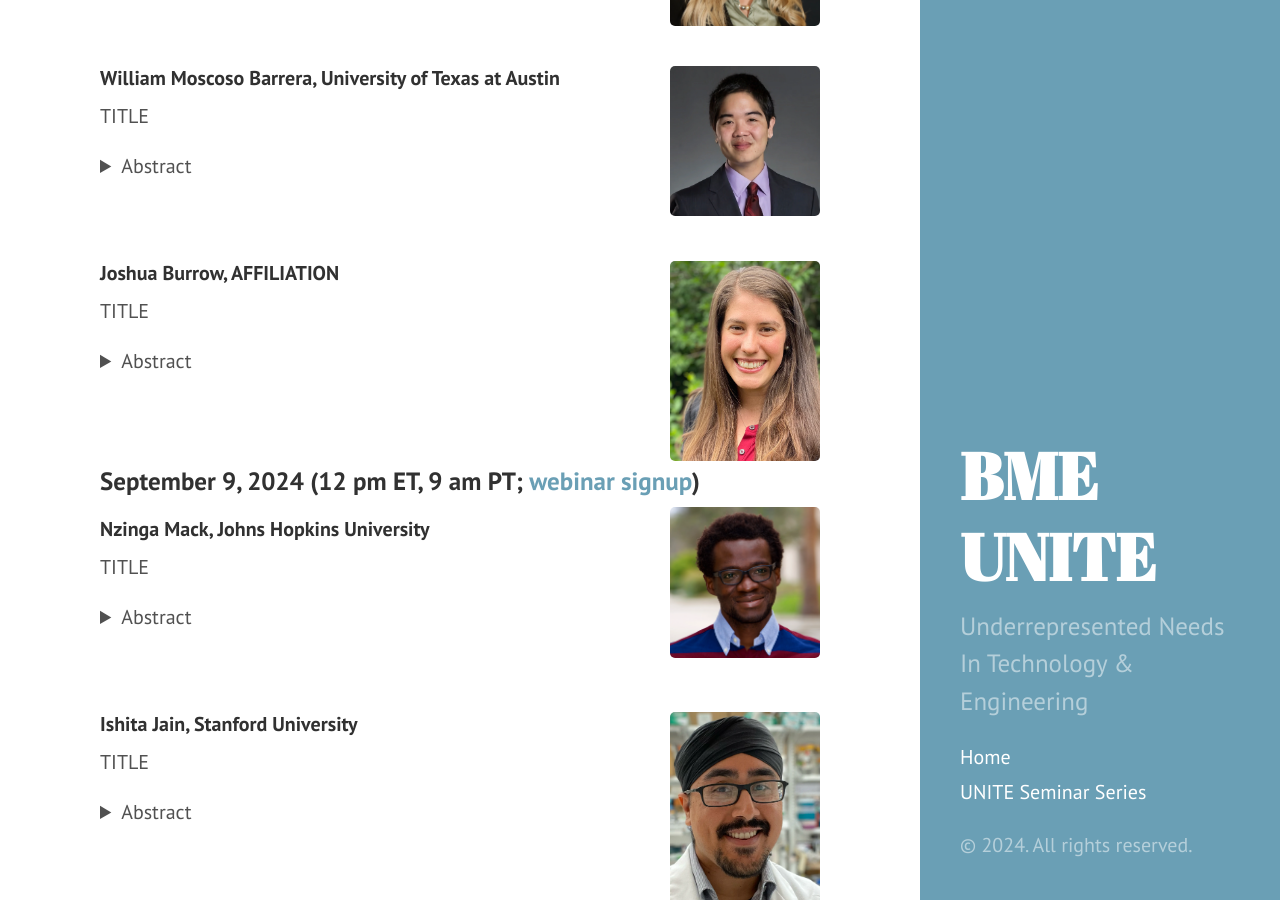
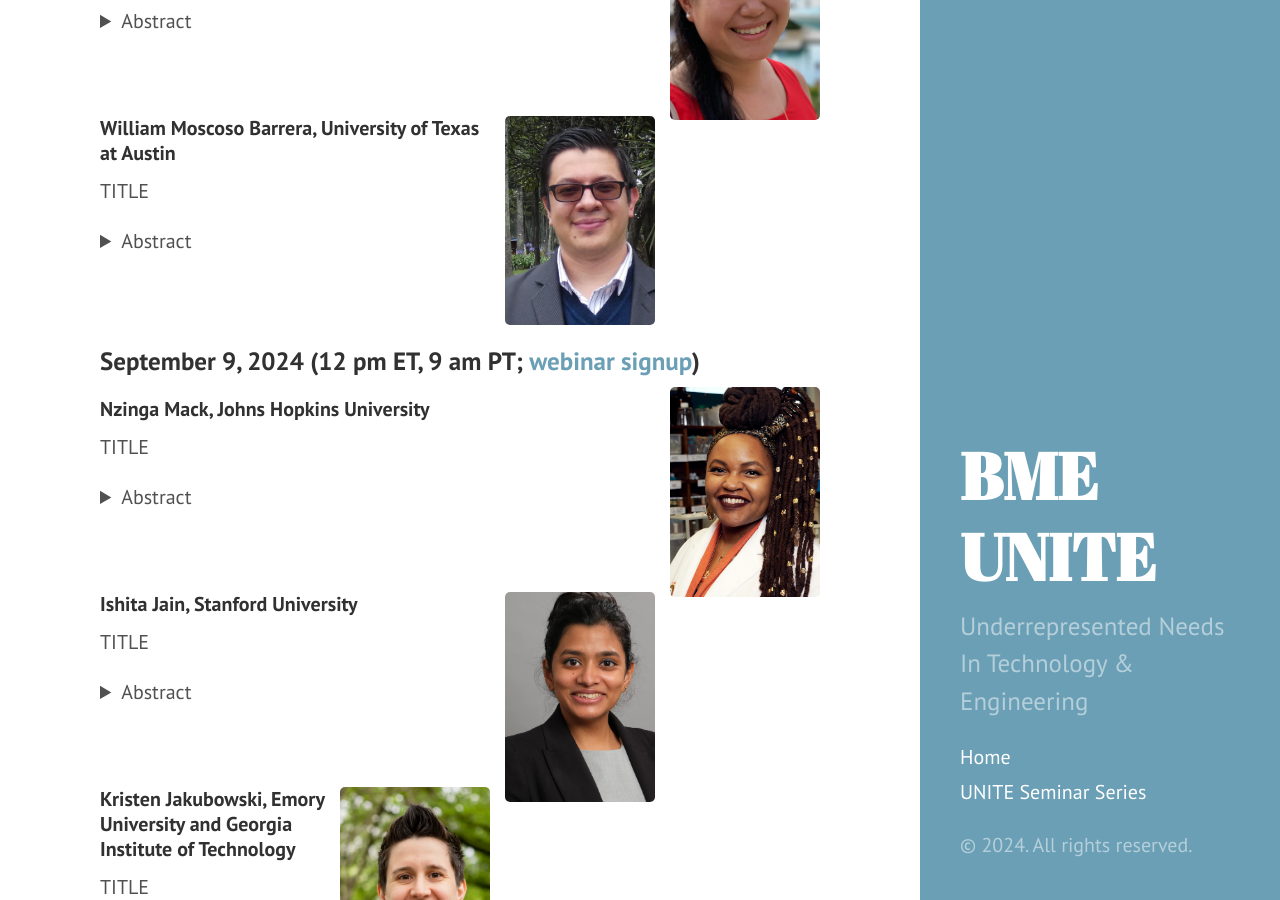
Before and after one commit to BME-UNITE/bmeunite, a Jekyll site: the page built from seminar-schedule.md, in a window 1280 px wide and 900 px high, scrolled down 987 px. Built offline with Jekyll 4.4.1, drawn with Linux system fonts in a browser that asks for light colours; Markdown is read by kramdown in place of the engine named in the settings.

Commit message:
Add photos

```diff
--- a/seminar-schedule.md
+++ b/seminar-schedule.md
@@ -7,7 +7,7 @@ exclude: true
 ### August 12, 2024 (12 pm ET, 9 am PT; [webinar signup](https://ucla.zoom.us/meeting/register/tJUtf-mppjkoGtOggN9HKYu9I4EV53gewBS8))
 
 
-<img src="/public/seminar-photos/2023-08-14-Zambuto.webp" alt="Dr. Matilla's photo" width="150px" id="photo-float"/>
+<img src="/public/seminar-photos/2024/Alonso-Matilla.webp" alt="Dr. Matilla's photo" width="150px" id="photo-float"/>
 
 #### Roberto Alonso Matilla, University of Minnesota
 
@@ -19,7 +19,7 @@ ABSTRACT</details>
 <br />
 <br />
 
-<img src="/public/seminar-photos/2023-08-14-Rodriguez.webp" alt="Dr. Duarte's photo" width="150px" id="photo-float"/>
+<img src="/public/seminar-photos/2024/Duarte.webp" alt="Dr. Duarte's photo" width="150px" id="photo-float"/>
 
 #### Camilo Duarte-Cordon, Columbia University
 
@@ -31,7 +31,7 @@ ABSTRACT</details>
 <br />
 <br />
 
-<img src="/public/seminar-photos/2023-08-14-Urie.webp" alt="Dr. Chang's photo" width="150px" id="photo-float"/>
+<img src="/public/seminar-photos/2024/Chang.webp" alt="Dr. Chang's photo" width="150px" id="photo-float"/>
 
 #### Chia-Wen Chang, University of Illinois Urbana-Champaign
 
@@ -45,7 +45,7 @@ ABSTRACT</details>
 
 ### August 26, 2024 (12 pm ET, 9 am PT; [webinar signup](https://ucla.zoom.us/meeting/register/tJUtf-mppjkoGtOggN9HKYu9I4EV53gewBS8))
 
-<img src="/public/seminar-photos/2023-08-28-Lanier.webp" alt="Dr. Lanier's photo" width="150px" id="photo-float"/>
+<img src="/public/seminar-photos/2024/Fung.webp" alt="Dr. Fung's photo" width="150px" id="photo-float"/>
 
 #### Stephanie Fung, Children’s Hospital of Philadelphia
 
@@ -57,7 +57,7 @@ ABSTRACT</details>
 <br />
 <br />
 
-<img src="/public/seminar-photos/2023-08-28-Liu.webp" alt="Dr. Liu's photo" width="150px" id="photo-float"/>
+<img src="/public/seminar-photos/2024/Moscoso.webp" alt="Dr. Moscoso Barrera's photo" width="150px" id="photo-float"/>
 
 #### William Moscoso Barrera, University of Texas at Austin
 
@@ -69,7 +69,7 @@ ABSTRACT</details>
 <br />
 <br />
 
-<img src="/public/seminar-photos/2023-08-28-Scott.webp" alt="Dr. Scott's photo" width="150px" id="photo-float"/>
+<!--<img src="/public/seminar-photos/2024/Burrow.webp" alt="Dr. Burrow's photo" width="150px" id="photo-float"/>
 
 #### Joshua Burrow, AFFILIATION
 
@@ -79,11 +79,11 @@ TITLE
 ABSTRACT</details>
 
 <br />
-<br />
+<br />//-->
 
 ### September 9, 2024 (12 pm ET, 9 am PT; [webinar signup](https://ucla.zoom.us/meeting/register/tJUtf-mppjkoGtOggN9HKYu9I4EV53gewBS8))
 
-<img src="/public/seminar-photos/2023-09-11-Adebowale.webp" alt="Dr. Mack's photo" width="150px" id="photo-float"/>
+<img src="/public/seminar-photos/2024/Mack.webp" alt="Dr. Mack's photo" width="150px" id="photo-float"/>
 
 #### Nzinga Mack, Johns Hopkins University
 
@@ -95,7 +95,7 @@ ABSTRACT</details>
 <br />
 <br />
 
-<img src="/public/seminar-photos/2023-09-11-Sangha.webp" alt="Dr. Jain's photo" width="150px" id="photo-float"/>
+<img src="/public/seminar-photos/2024/Jain.webp" alt="Dr. Jain's photo" width="150px" id="photo-float"/>
 
 #### Ishita Jain, Stanford University
 
@@ -121,7 +121,7 @@ ABSTRACT</details>
 
 ### September 23, 2024 (12 pm ET, 9 am PT; [webinar signup](https://ucla.zoom.us/meeting/register/tJUtf-mppjkoGtOggN9HKYu9I4EV53gewBS8))
 
-<img src="/public/seminar-photos/2023-09-25-Ott.webp" alt="Dr. Clayton's photo" width="150px" id="photo-float"/>
+<img src="/public/seminar-photos/2024/Clayton.webp" alt="Dr. Clayton's photo" width="150px" id="photo-float"/>
 
 #### Sade Williams Clayton, Washington University in St. Louis
 
@@ -145,7 +145,7 @@ ABSTRACT</details>
 <br />
 <br />
 
-<img src="/public/seminar-photos/2023-09-25-Bushnell.webp" alt="Dr. Gamboa's photo" width="150px" id="photo-float"/>
+<img src="/public/seminar-photos/2024/Gamboa.webp" alt="Dr. Gamboa's photo" width="150px" id="photo-float"/>
 
 #### Lena Gamboa, Emory University and Georgia Institute of Technology
 
```
Also changed, not shown: public/seminar-photos/2024/Alonso-Matilla.webp (added), public/seminar-photos/2024/Chang.webp (added), public/seminar-photos/2024/Clayton.webp (added), public/seminar-photos/2024/Duarte.webp (added), public/seminar-photos/2024/Fung.webp (added), public/seminar-photos/2024/Gamboa.webp (added), public/seminar-photos/2024/Jain.webp (added), public/seminar-photos/2024/Mack.webp (added), public/seminar-photos/2024/Moscoso.webp (added).
